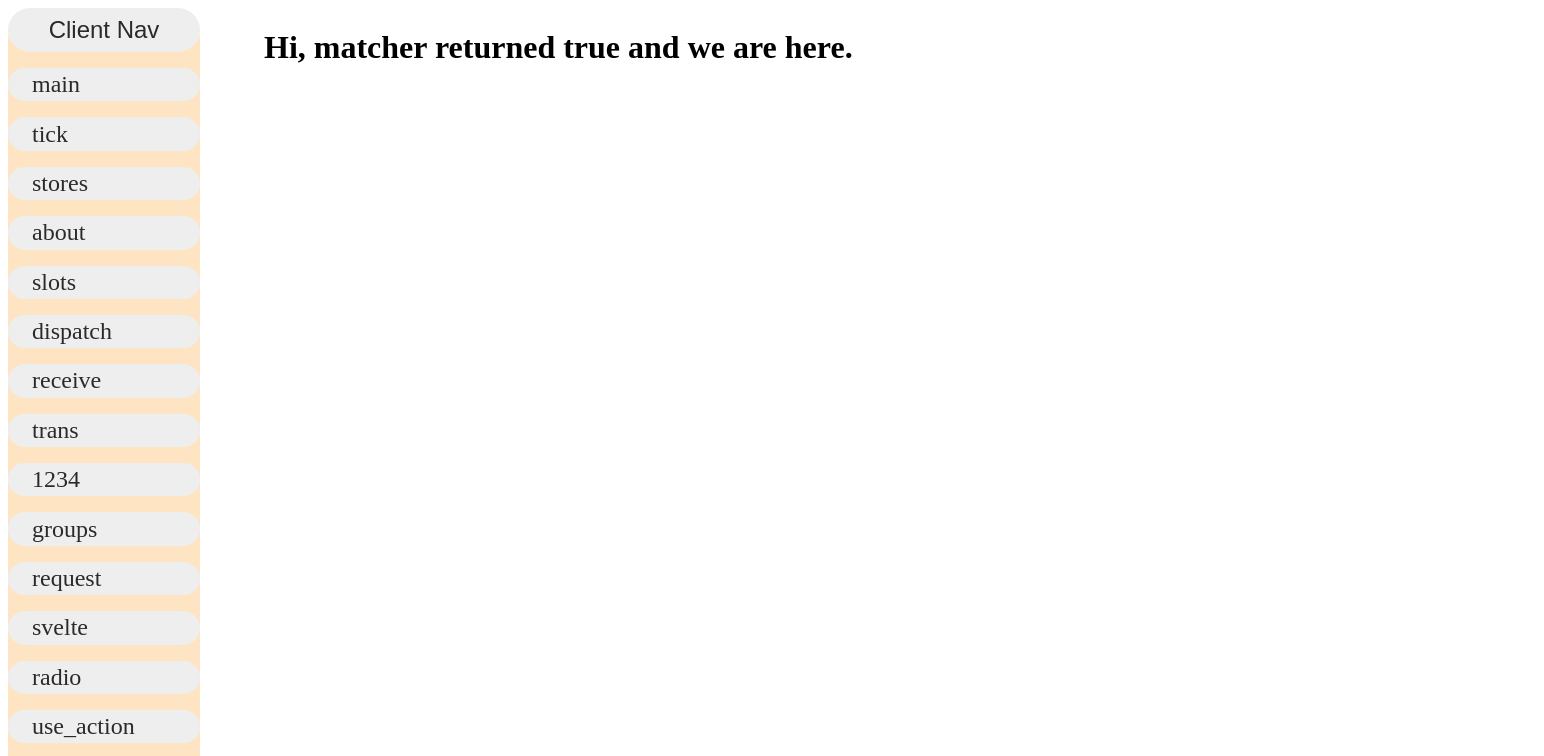
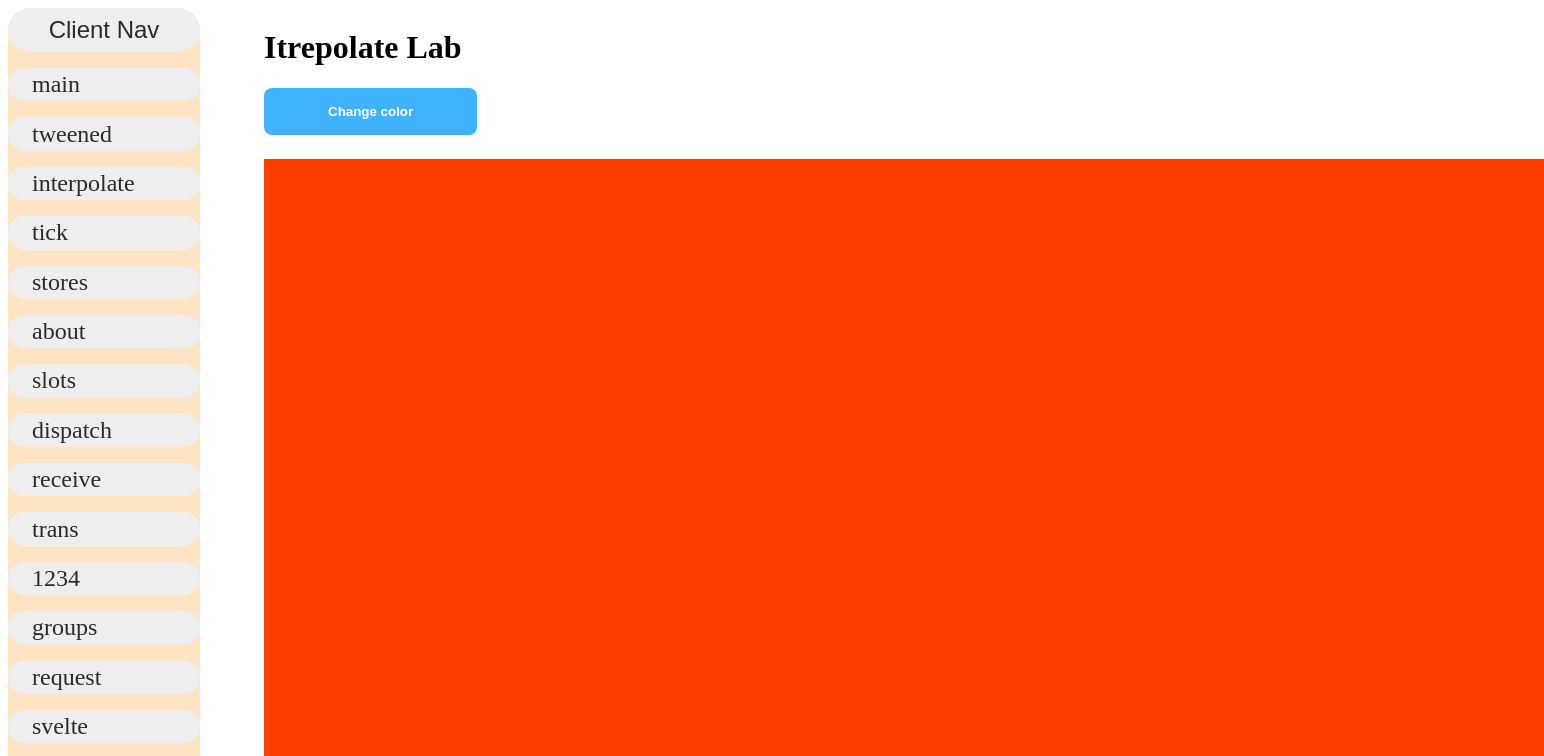
Before and after one commit to Waldemar-00/Svelte-Sveltekit, a SvelteKit app: page /interpolate in a window 1280 px wide. Shown: the top 756 px of the page, 1544 px wide, since content can reach past the window. Built offline with nearby package versions, Linux system fonts and the light colour scheme.

Commit message:
The tweened with d3-interpolate.

```diff
--- a/package.json
+++ b/package.json
@@ -31,6 +31,7 @@
 	},
 	"type": "module",
 	"dependencies": {
+		"d3-interpolate": "^3.0.1",
 		"instead": "^1.0.3",
 		"localhost": "^0.4.1",
 		"mkcert": "^3.2.0"
--- a/src/routes/+layout.svelte
+++ b/src/routes/+layout.svelte
@@ -24,6 +24,8 @@
 	<nav style="--toggle:{toggle}; --pointer:{disabled}">
 		<button class="spred" on:click={toggleDisplay}>Client Nav</button>
 		<a href="/">main</a>
+		<a href="/tweened">tweened</a>
+		<a href="/interpolate">interpolate</a>
 		<a href="/tick">tick</a>
 		<a href="/stores">stores</a>
 		<a href="/about/?size=43">about</a>
--- /dev/null
+++ b/src/routes/interpolate/+page.svelte
@@ -0,0 +1,38 @@
+<script>
+	import { tweened } from 'svelte/motion';
+	import { interpolateLab } from 'd3-interpolate';
+	let colors = ['rgb(255, 62, 0)', 'rgb(64, 179, 255)', 'rgb(103, 103, 120)'];
+	let color = 0;
+	const tween = tweened(colors[color], {
+		duration: 700,
+		interpolate: interpolateLab
+	});
+	let count = 1;
+	function changeColor() {
+		count === 2 ? (count = 0) : (count += 1);
+		color === 2 ? (color = 0) : (color += 1);
+		tween.set(colors[color]);
+	}
+</script>
+
+<h1>Itrepolate Lab</h1>
+<button style="--btnColor: {colors[count]}" on:click={changeColor}>Change color</button>
+<div style="--color: {$tween}"></div>
+
+<style>
+	div {
+		width: 100vw;
+		height: 100vh;
+		background-color: var(--color);
+		margin-top: 1.5rem;
+	}
+	button {
+		background-color: var(--btnColor);
+		border: none;
+		border-radius: 0.5rem;
+		padding: 1rem 4rem;
+		color: #fff;
+		font-weight: bold;
+		transition: all 0.7s;
+	}
+</style>
--- a/src/routes/stores/writable/+page.svelte
+++ b/src/routes/stores/writable/+page.svelte
@@ -21,6 +21,7 @@
 		const endA = get(store);
 		alert(endA.a);
 	});
+	$store.a += 1;
 </script>
 
 <h1>Writable</h1>
--- /dev/null
+++ b/src/routes/tweened/+page.svelte
@@ -0,0 +1,25 @@
+<script>
+	import { tweened } from 'svelte/motion';
+	import { linear } from 'svelte/easing';
+	const size = tweened(1, {
+		duration: 700,
+		easing: linear
+	});
+</script>
+
+<h1>Tweened</h1>
+
+<button on:click={() => ($size += 1)}>Scale + </button>
+
+<div style="--scale:{$size}"></div>
+
+<style>
+	div {
+		margin-top: 2rem;
+		transform: scale(var(--scale));
+		transform-origin: 0 0;
+		width: 10px;
+		height: 10px;
+		background-color: peru;
+	}
+</style>
```
Also changed, not shown: 1 other file (tests, documents, lock files or other folders).
